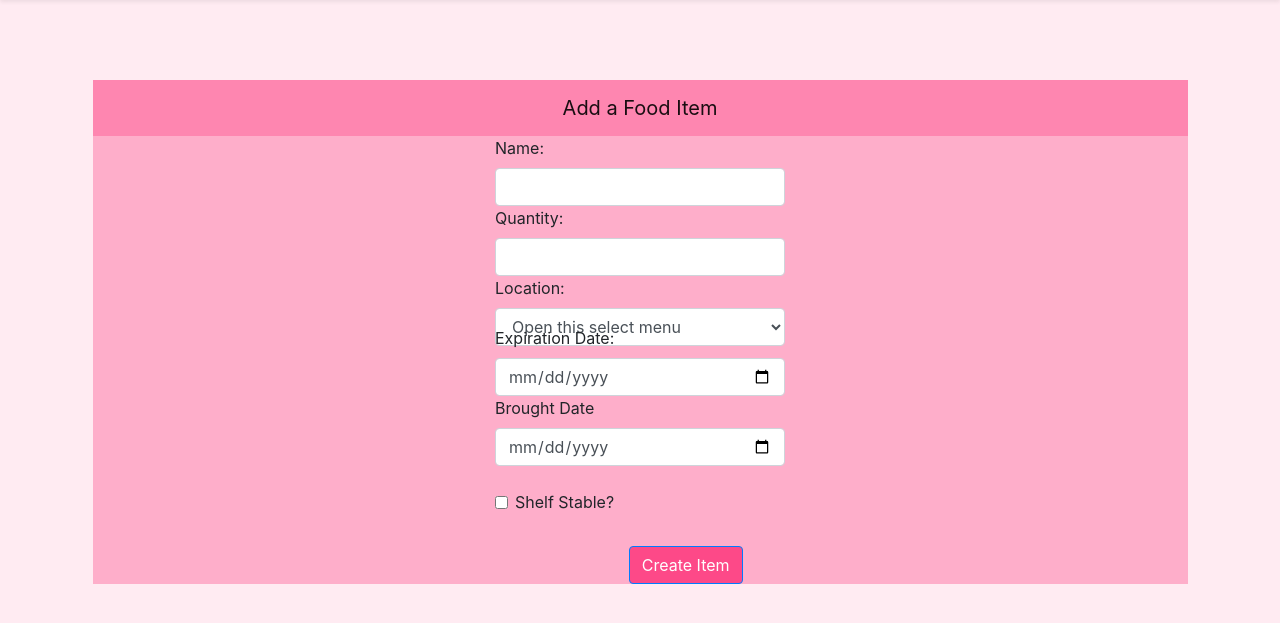
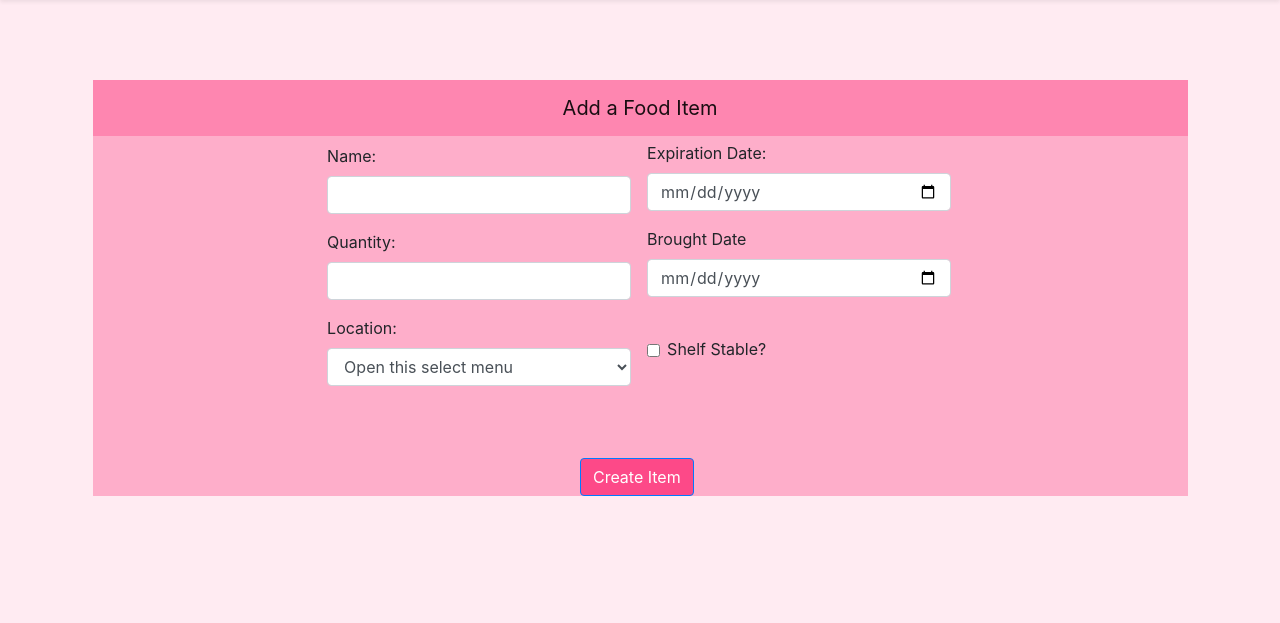
Before and after one commit to SamPolachek/EPIC_WARE, a Python web app: template flask/templates/create.html in a window 1280 px wide. Shown: the part 128-751 px from the top of the page. Run offline with Jinja, Linux system fonts and the light colour scheme; the template is opened without the code that fills it, so the values that code supplies are empty.

Commit message:
Styling the create page

```diff
--- a/flask/templates/create.html
+++ b/flask/templates/create.html
@@ -11,17 +11,19 @@
 
     <div class="d-flex justify-content-center align-items-center" style="background-color: #FEAECA;">
         <!-- Form for Adding Item -->
-        <form action="{{ url_for('create') }}" method="POST" class="row g-3" style="max-width: 20rem;">
+        <form action="{{ url_for('create') }}" method="POST" class="row g-3">
+            <div class="d-flex flex-row mb-3 justify-content-center" style="margin-left: 5rem;">
                 <!-- Name, Quantity, Location Inputs -->
-            <div class="col-12">
+                <div class="d-flex flex-column mb-3">
+                    <div class="p-2" style="min-width: 20rem;">
                         <label for="inputName" class="form-label">Name:</label>
                         <input type="text" class="form-control" id="inputName" name="name" required>
                     </div>
-            <div class="col-12">
+                    <div class="p-2">
                         <label for="inputQuantity" class="form-label">Quantity:</label>
                         <input type="number" min="0" oninput="this.value = Math.abs(this.value)" class="form-control" id="inputQuantity" name="quantity" required>
                     </div>
-            <div class="col-12">
+                    <div class="p-2">
                         <label for="selectLocation" class="form-label">Location:</label>
                         <select class="form-control" id="selectLocation" name="location" required>
                             <option selected>Open this select menu</option>
@@ -31,17 +33,19 @@
                             <option value="4">Counter</option>
                         </select>
                     </div>
+                </div>
 
                 <!-- Expiration, Brought Date, and Shelf Stable Inputs -->
-            <div class="col-12" style="margin-top: -1.25rem">
+                <div class="d-flex flex-column mb-3">
+                    <div class="p-2" style="margin-top: -.18rem; min-width: 20rem;">
                         <label for="inputExpiration" class="form-label">Expiration Date:</label>
                         <input type="date" class="form-control" id="inputExpiration" name="expiration" required>
                     </div>
-            <div class="col-12">
+                    <div class="p-2">
                         <label for="inputBrought" class="form-label">Brought Date</label>
                         <input type="date" class="form-control" id="inputBrought" name="bought_date" required>
                     </div>
-            <div class="col-12" style="margin-top: 1.5rem;">
+                    <div class="p-2" style="margin-top: 1.5rem;">
                         <div class="form-check">
                             <input class="form-check-input" type="checkbox" value="True" id="flexShelfStable" name="shelf_stable">
                             <label class="form-check-label" for="flexShelfStable">
@@ -49,10 +53,12 @@
                             </label>
                         </div>
                     </div>
+                </div>
+            </div>
 
             <!-- Submit Button -->
-            <form action="{{ url_for('create') }}" method="POST" class="row g-3" style="max-width: 20rem;">
-                <div id="submitBtn" style="background-color: #FEAECA;">
+            <form action="{{ url_for('create') }}" method="POST" class="row g-3">
+                <div id="submitBtn" style="background-color: #FEAECA; margin-left: -2rem;">
                     <button type="submit" class="btn btn-primary" style="background-color: #FD4988;">Create Item</button>
                 </div>
             </form>
--- a/flask/templates/edit.html
+++ b/flask/templates/edit.html
@@ -3,8 +3,8 @@
 {% block title %}Edit Item Page{% endblock %}
 
 {% block content %}
-<!--Add title editing and then the name of product editing-->
 <main class="container" style="max-width: 90%; margin-top: 3%;">
+  <!--Header-->
   <nav class="navbar justify-content-center navbar-light py-2" style="background-color: #FE86B0;">
     <a class="navbar-brand mr-auto mr-lg-0">Editing {{ item.name }}</a>
   </nav>
@@ -73,11 +73,12 @@
         <button type="submit" class="btn btn-primary" style="background-color: #FD4988;">Save Changes</button>
       </div>
     </form>
+
     <div class="d-flex justify-content-center mt-3">
       <form action="{{ url_for('delete_item', item_index=item_index) }}" method="POST">
         <button type="submit" class="btn btn-danger" style="background-color: #FD4988;">Delete Item</button>
       </form>
     </div>
-
+  </div>
 </main>
 {% endblock %}
```
Lines whose indentation alone changed are shown as unchanged.
